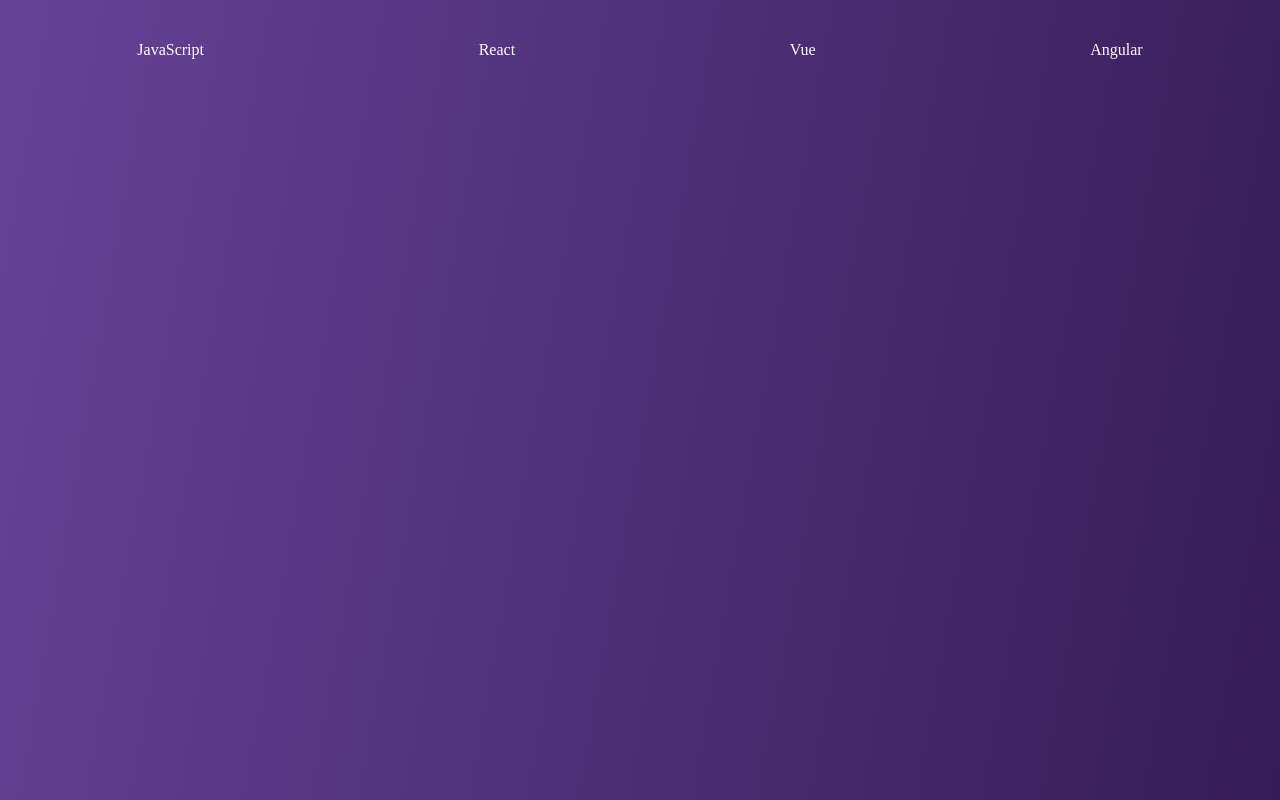
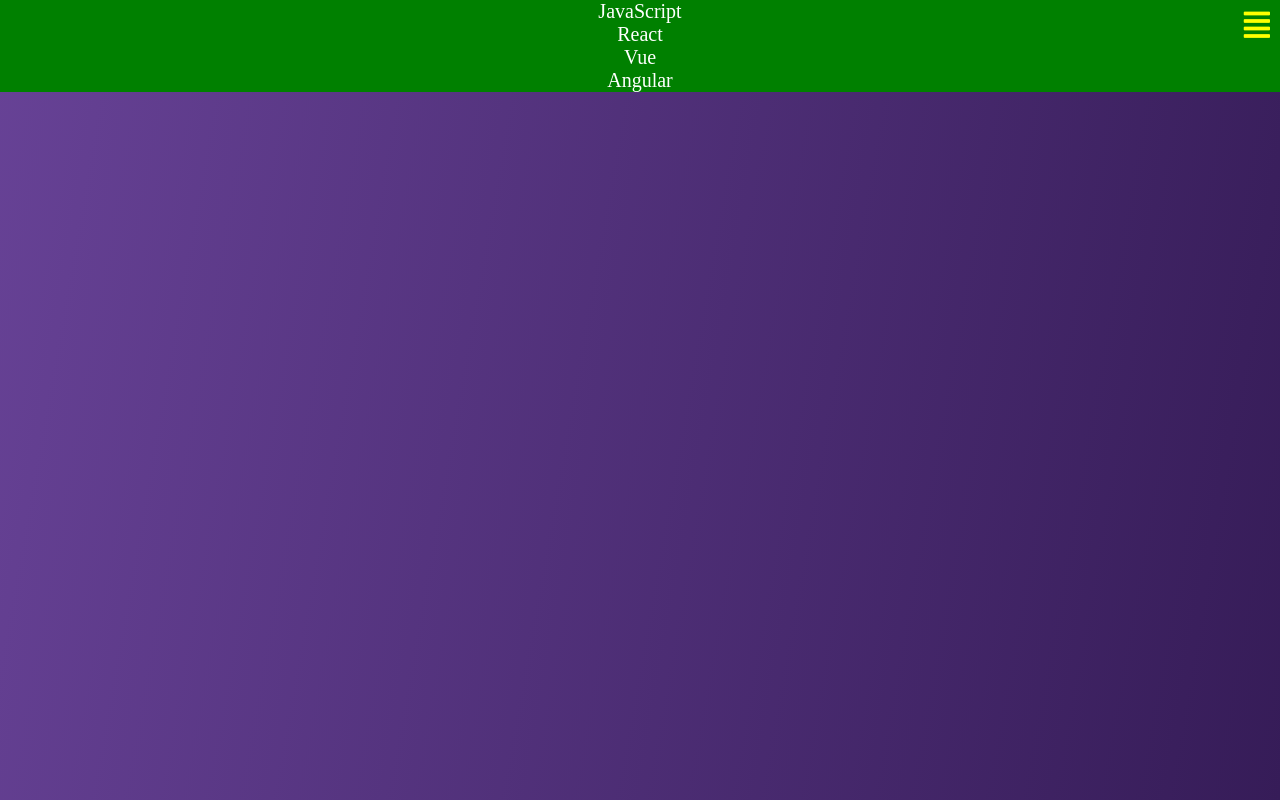
Before and after one commit to Adilet312/RemovingHeaderCueWhenScrolling, a website built with webpack: page src/index.html in a window 1280 px wide. Shown: the top 800 px of the page. Built offline with nearby package versions, Linux system fonts and the light colour scheme; a web font is replaced by a local one.

Commit message:
Add some correction.

```diff
--- a/src/Questions.js
+++ b/src/Scroll.js
@@ -13,6 +13,16 @@
   }
   window.requestAnimationFrame(moveHeader);
 })
+let btn = document.querySelector('.toggle-header');
+btn.addEventListener('click',function(e){
+  let container_s_links = e.target.parentNode.previousElementSibling;
+  if(container_s_links.classList.contains('show')){
+    container_s_links.classList.remove('show');
+  }
+  else{
+    container_s_links.classList.add('show');
+  }
+},false)
 
 // let main = document.querySelector('main');
 // document.querySelector('.btn').addEventListener('click',function(event){
--- a/src/index.html
+++ b/src/index.html
@@ -10,12 +10,15 @@
   </head>
   <body>
     <header>
+      <section class="nav-center">
         <ul class="nav">
           <li><a href="#boxes">JavaScript</a></li>
           <li><a href="#boxes">React</a></li>
           <li><a href="#boxes">Vue</a></li>
           <li><a href="#boxes">Angular</a></li>
         </ul>
+        <span class='toggle-header'><i id="toggle-btn" class="fas fa-align-justify"></i></span>
+      </section>
     </header>
     <section class='mainBox' id="boxes">
       <h1>JavaScript Questions</h1>
--- a/src/styles.css
+++ b/src/styles.css
@@ -2,8 +2,6 @@
   scroll-behavior: smooth !important;
 }
 body{
-  /*rgba(31, 45, 65, 0.03);*/
-
 margin:0 auto;
 padding: 0px;
 }
@@ -15,30 +13,69 @@
   position:relative;
   overflow: hidden;
 }
+
+@media only screen and (min-width:900px) {
+  .nav-center{
+  background: #fff;
+  position: relative;
+  }
   .nav{
- width:100%;
- height: 100px;
     list-style: none;
     display: flex;
     flex-direction: row;
     justify-content: space-around;
     align-items: center;
- position: fixed;
- z-index: 10;
+    padding: 0px;
     margin:0px;
- padding: 0px;
-}
-.nav.scrollingBackground{
-  background: linear-gradient(100deg,rgb(103,66,150),rgb(54,28,88));
-  animation: slideDown .7s;
+    position: static;
+
   }
   header ul li a{
     text-decoration: none;
     color:#fff;
+    font-size: 20px;
   }
-header ul li a:hover{
-  background: rgba(255, 255, 255 , 0.9);
+  #toggle-btn{
+    display: none;
   }
+}
+/*Menu box that comes from left side of header min-width: 380px*/
+@media only screen and (min-width:370px) {
+  .nav-center{
+    background: #fff;
+    position: relative;
+
+  }
+
+  .nav{
+    list-style: none;
+    display: flex;
+    flex-direction: column;
+    justify-content: space-around;
+    align-items: center;
+    padding: 0px;
+    margin:0px;
+    position: static;
+    background: green;
+
+  }
+  #toggle-btn{
+    position: absolute;
+    display: block;
+    right: 10px;
+    top:10px;
+    font-size: 30px;
+    color:yellow;
+  }
+  header ul li a{
+    text-decoration: none;
+    color:linear-gradient(100deg,rgb(103,66,150),rgb(54,28,88));
+    font-size: 20px;
+  }
+}
+
+
+
 /* Main section */
 h1{
   text-align: center;
@@ -56,15 +93,30 @@
   list-style: none;
 }
 
-@keyframes slideDown {
+/* @media only screen and (min-width:900px;){
+  .humburger{
+    position: relative;
+    right: 10px;
+    top:10px;
+    font-size: 70px;
+    color:red;
+    display:block;
+    z-index: 20;
+  }
+
+} */
+/* @keyframes slideDown {
   from{
     transform: translateY(-100px);
   }
   to{
     transform: translateY(0px);
   }
-}
-
+} */
+/* .nav-center.scrollingBackground{
+  background: linear-gradient(100deg,rgb(103,66,150),rgb(54,28,88));
+  animation: slideDown .7s;
+} */
 
 /* #one{
   grid-area: one;
--- a/webpack.config.js
+++ b/webpack.config.js
@@ -5,7 +5,7 @@
 
 
 module.exports = {
-  entry: './src/Questions.js',
+  entry: './src/Scroll.js',
   output: {
     filename: 'bundle.js',
     path: path.resolve(__dirname, 'dist')
```
Lines whose indentation alone changed are shown as unchanged.
